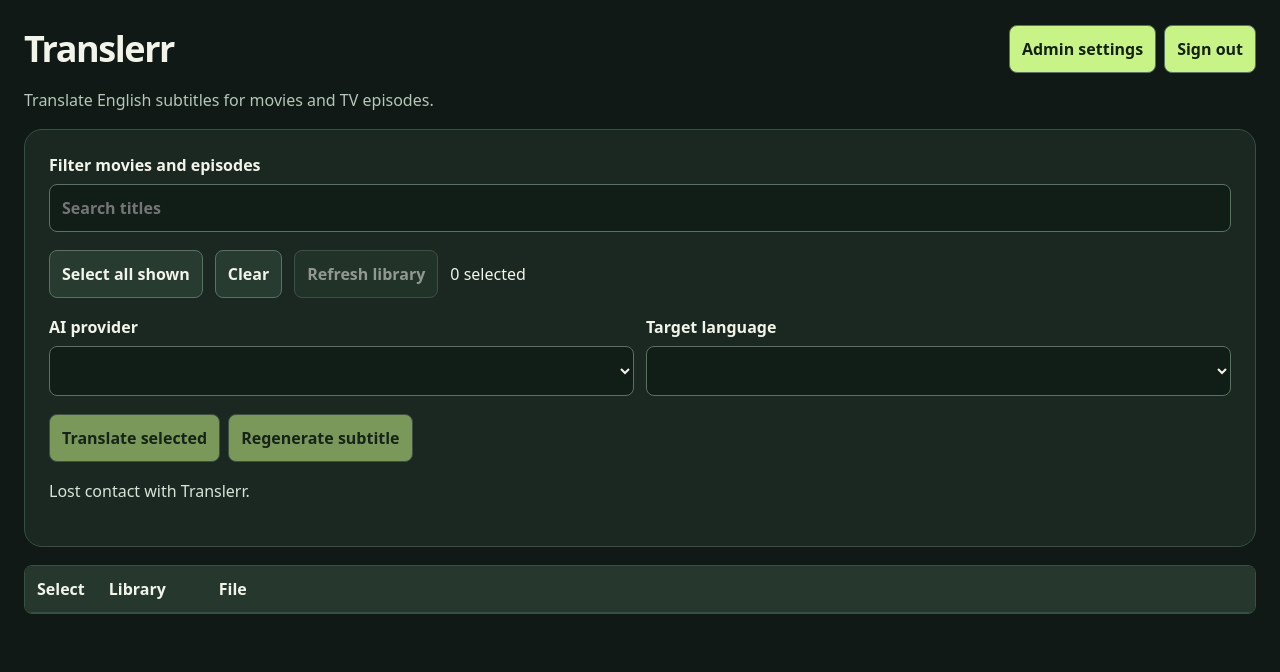
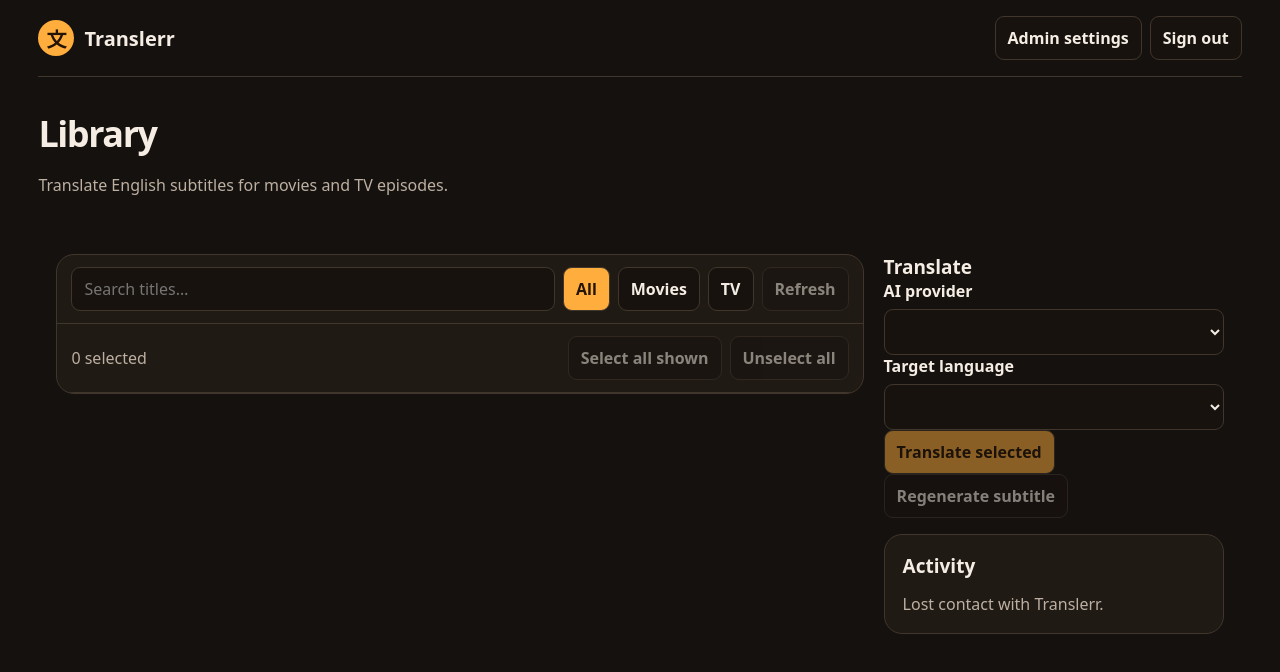
Before and after one commit to ItsKaims/translerr, a plain HTML site: page index.html in a window 1280 px wide. Both pictures are taken after a click on the button "Select all shown". Drawn offline with Linux system fonts and the light colour scheme; no server answers.

Commit message:
Apply Cinema Amber to subtitle library and settings

```diff
--- a/index.html
+++ b/index.html
@@ -4,56 +4,98 @@
 <meta name="viewport" content="width=device-width,initial-scale=1">
 <title>Translerr</title>
 <style>
-*{box-sizing:border-box}body{margin:0;background:#101915;color:#f2f4e9;font:16px system-ui}main{width:100%;margin:0;padding:24px}h1{font-size:36px;letter-spacing:-.04em;margin:0}p{color:#b6c6b8}form{margin-top:30px;background:#1a2821;border:1px solid #375044;border-radius:18px;padding:24px;display:grid;gap:18px}label{display:grid;gap:8px;font-weight:600}select,input,button{width:100%;min-width:0;padding:12px;border:1px solid #597263;border-radius:8px;background:#111d17;color:inherit;font:inherit}button{background:#c8f487;color:#142011;font-weight:700;cursor:pointer}button:disabled{opacity:.55;cursor:default}.row{display:grid;grid-template-columns:2fr 1fr;gap:12px}#status{min-height:1.5em;overflow-wrap:anywhere;margin:0;color:#d6e5d8}
-
-#items{margin-top:18px;overflow:auto;border:1px solid #375044;border-radius:8px}
-table{width:100%;border-collapse:collapse;text-align:left}th,td{padding:12px;border-bottom:1px solid #375044}th{background:#26382e}td:last-child{overflow-wrap:anywhere}tbody tr:hover{background:#26382e}th:first-child,td:first-child{width:52px;text-align:center}th:nth-child(2){width:110px} form{margin-top:18px} .settings{display:grid;grid-template-columns:repeat(auto-fit,minmax(200px,1fr));gap:12px} #submit{width:auto;justify-self:start}
-input[type=checkbox]{width:auto;flex:none;accent-color:#c8f487}
-#selection{display:flex;align-items:center;gap:12px}
-#selection button{width:auto;background:#283b30;color:inherit}
-#issues{margin:0;overflow-wrap:anywhere}
-.nav-button{display:inline-block;width:auto;padding:12px;border:1px solid #597263;border-radius:8px;background:#c8f487;color:#142011;font:inherit;font-weight:700;text-decoration:none;cursor:pointer}
-header nav{display:flex;flex-wrap:wrap;gap:8px}
-dialog{width:min(680px,calc(100% - 32px));background:#1a2821;color:inherit;border:1px solid #597263;border-radius:12px;padding:20px}
-dialog::backdrop{background:#0009}dialog form{margin:0;padding:0;border:0}dialog h2{margin:0}
-.translation-actions{display:flex;flex-wrap:wrap;gap:8px}.translation-actions button{width:auto}
+:root{color-scheme:dark;--background:#15110e;--panel:#201a15;--line:#41362c;--text:#f5ede4;--muted:#bdb0a2;--amber:#ffad3d;--ink:#231405}
+*{box-sizing:border-box}
+body{margin:0;background:var(--background);color:var(--text);font:16px system-ui}
+main{max-width:1540px;margin:auto;padding:0 clamp(16px,3vw,44px) 32px}
+header{padding:16px 0;border-bottom:1px solid var(--line);gap:12px}
+header nav,.toolbar,#selection,#media-filter{display:flex;align-items:center;flex-wrap:wrap;gap:8px}
+.brand{display:flex;align-items:center;gap:10px;font-size:20px}
+.brand span{display:grid;place-items:center;border-radius:50%;width:36px;height:36px;background:var(--amber);color:var(--ink)}
+h1{margin:32px 0 0;font-size:36px;letter-spacing:-.04em}
+h2{margin:0;font-size:19px}
+p,small{color:var(--muted)}
+.workspace{display:grid;grid-template-columns:minmax(0,1fr) minmax(260px,340px);gap:20px;margin-top:24px;align-items:start}
+.panel,dialog{background:var(--panel);border:1px solid var(--line);border-radius:18px;min-width:0}
+.library-panel{overflow:hidden}
+form,.activity{display:grid;gap:14px;padding:18px}
+.activity{margin-top:16px}
+label{display:grid;gap:7px;font-weight:600}
+button,input,select,.nav-button{min-width:0;padding:10px 12px;border:1px solid var(--line);border-radius:9px;background:#17120e;color:inherit;font:inherit}
+button,.nav-button{cursor:pointer;font-weight:650;text-decoration:none}
+button:disabled{opacity:.5;cursor:default}
+button:hover:not(:disabled),.nav-button:hover{border-color:var(--amber)}
+:focus-visible{outline:2px solid var(--amber);outline-offset:2px}
+#submit,#regenerate-submit,#media-filter [aria-pressed="true"],#existing-results [aria-pressed="true"]{background:var(--amber);color:var(--ink)}
+.toolbar,#selection{padding:12px 14px;border-bottom:1px solid var(--line)}
+#filter{flex:1 1 170px}
+#count{margin-right:auto;color:var(--muted)}
+table{width:100%;border-collapse:collapse;table-layout:fixed}
+td{padding:11px 14px;border-bottom:1px solid var(--line);overflow-wrap:anywhere}
+td:first-child{width:44px;text-align:center}
+tr:has(input:checked){background:#302316}
+td small{display:block;margin-top:3px}
+input[type=checkbox]{accent-color:var(--amber);width:17px;height:17px}
+#status,#issues{margin:0;overflow-wrap:anywhere}
+#issues:empty,#scan-note:empty{display:none}
+#scan-note,#empty{margin:12px 14px}
+#scan-note{color:#ff9470}
+progress{width:100%;accent-color:var(--amber)}
+[hidden]{display:none!important}
+dialog{color:inherit;width:min(680px,calc(100% - 32px));padding:0}
+dialog::backdrop{background:#0009}
 #existing-results{display:grid;gap:4px;max-height:220px;overflow:auto}
-#existing-results button{text-align:left;background:#111d17;color:inherit;font-weight:500}
-#existing-results button[aria-pressed="true"]{background:#c8f487;color:#142011}
+#existing-results button{text-align:left}
+@media(max-width:800px){.workspace{grid-template-columns:1fr}.workspace aside{grid-row:1}}
 </style>
 <main>
-<header style="display:flex;align-items:center;justify-content:space-between"><h1>Translerr</h1><nav><a class="nav-button" href="/admin">Admin settings</a><button class="nav-button" type="button" id="logout">Sign out</button></nav></header>
+<header style="display:flex;align-items:center;justify-content:space-between"><strong class="brand"><span aria-hidden="true">文</span>Translerr</strong><nav><a class="nav-button" href="/admin">Admin settings</a><button class="nav-button" type="button" id="logout">Sign out</button></nav></header>
+<h1>Library</h1>
 <p>Translate English subtitles for movies and TV episodes.</p>
 <form id="translate">
-<label>Filter movies and episodes<input id="filter" type="search" placeholder="Search titles"></label>
+<div class="workspace">
+<section class="panel library-panel" aria-label="Missing subtitles">
+<div class="toolbar">
+<input id="filter" type="search" placeholder="Search titles…" aria-label="Search titles">
+<div id="media-filter" role="group" aria-label="Media type">
+<button type="button" data-type="" aria-pressed="true">All</button>
+<button type="button" data-type="Movies" aria-pressed="false">Movies</button>
+<button type="button" data-type="TV" aria-pressed="false">TV</button>
+</div>
+<button id="refresh-library" type="button" disabled>Refresh</button>
+</div>
 <div id="selection">
+<span id="count" aria-live="polite">0 selected</span>
 <button id="all" type="button">Select all shown</button>
-<button id="clear" type="button">Clear</button>
-<button id="refresh-library" type="button" disabled>Refresh library</button>
-<span id="count"></span>
+<button id="clear" type="button">Unselect all</button>
 </div>
-
-<div class="settings"><label>AI provider<select id="provider" required></select></label>
-
+<div id="items">
+<table aria-label="Movies and episodes missing subtitles">
+<tbody id="library"></tbody>
+</table>
+<p id="empty" hidden>No matching titles.</p>
+</div>
+<p id="scan-note" role="status"></p>
+</section>
+<aside>
+<form id="translate" class="panel">
+<h2>Translate</h2>
+<label>AI provider<select id="provider" required></select></label>
 <label>Target language<select id="code" required></select></label>
-</div>
-<div class="translation-actions">
 <button id="submit" disabled>Translate selected</button>
 <button id="open-regenerate" type="button" disabled>Regenerate subtitle</button>
-</div>
+</form>
+<section class="panel activity" aria-label="Translation activity">
+<h2>Activity</h2>
 <p id="status" role="status">Loading episodes…</p>
+<progress id="progress" aria-label="Subtitle translation progress" max="100" hidden></progress>
 <div id="queue-actions" hidden>
 <button type="button" id="resume">Resume queue</button>
 <button type="button" id="discard">Discard remaining items</button>
 </div>
 <ul id="issues"></ul>
-</form>
-<p id="scan-note" role="status"></p>
-<div id="items">
-<table aria-label="Movies and episodes">
-<thead><tr><th scope="col">Select</th><th scope="col">Library</th><th scope="col">File</th></tr></thead>
-<tbody id="library"></tbody>
-</table>
+</section>
+</aside>
 </div>
 </main>
 <dialog id="regenerate-dialog">
@@ -78,6 +120,7 @@ el('logout').onclick = async () => {
 const selected = new Set();
 const fields = ['provider', 'code'];
 let episodes = [];
+let mediaType = "";
 let active = false;
 let paused = false;
 let sending = false;
@@ -86,12 +129,15 @@ let refreshed = '';
 let listVersion = 0;
 function visible() {
   const query = el('filter').value.trim().toLowerCase();
-  return episodes.filter(name => name.toLowerCase().includes(query));
+  return episodes.filter(name => (!mediaType || name.startsWith(mediaType + "/")) && name.toLowerCase().includes(query));
 }
 function controls() {
   el('submit').disabled = loading || active || paused || sending || !selected.size || !el('provider').value;
   el('refresh-library').disabled = loading || !el('code').value;
   el('open-regenerate').disabled = active || paused || sending || loading || !el('provider').value;
+  el('submit').textContent = selected.size ? 'Translate ' + selected.size + ' selected' : 'Translate selected';
+  el('clear').disabled = !selected.size;
+  el('all').disabled = loading || !visible().some(name => !selected.has(name));
   el('count').textContent = selected.size + ' selected';
 }
 function render() {
@@ -106,13 +152,16 @@ function render() {
       else selected.delete(name);
       controls();
     };
-    const [library, ...parts] = name.split('/');
     row.insertCell().append(checkbox);
-    row.insertCell().textContent = library === 'TV' ? 'Series' : 'Movies';
-    row.insertCell().textContent = parts.join(' / ');
+    const title = row.insertCell();
+    title.append(document.createTextNode(videoLabel(name)));
+    const filename = document.createElement('small');
+    filename.textContent = name.split('/').at(-1);
+    title.append(filename);
     return row;
   });
   el('library').replaceChildren(...rows);
+  el('empty').hidden = loading || Boolean(rows.length);
   controls();
 }
 async function reload() {
@@ -144,6 +193,7 @@ async function reload() {
   } finally {
     if (version === listVersion) {
       loading = false;
+      el('empty').hidden = Boolean(visible().length);
       controls();
     }
   }
@@ -161,6 +211,9 @@ async function poll() {
       await reload();
     }
     if (job.run) el('status').textContent = job.message;
+    const cues = job.active && job.message.match(/cues (\d+)–\d+ of (\d+)/i);
+    el('progress').hidden = !cues;
+    if (cues) el('progress').value = 100 * (Number(cues[1]) - 1) / Number(cues[2]);
     el('issues').replaceChildren(...(job.issues || []).map(message => {
       const item = document.createElement('li');
       item.textContent = message;
@@ -185,6 +238,15 @@ el('refresh-library').onclick = reload;
 window.addEventListener('focus', () => {
   if (!loading && el('code').value) reload();
 });
+for (const button of el('media-filter').querySelectorAll('button')) {
+  button.onclick = () => {
+    mediaType = button.dataset.type;
+    for (const option of el('media-filter').children) {
+      option.setAttribute('aria-pressed', String(option === button));
+    }
+    render();
+  };
+}
 el('filter').oninput = render;
 el('all').onclick = () => { for (const name of visible()) selected.add(name); render(); };
 el('clear').onclick = () => { selected.clear(); render(); };
```
Also changed, not shown: admin.html (+7 -7 lines), login.html (+5 -5 lines).
